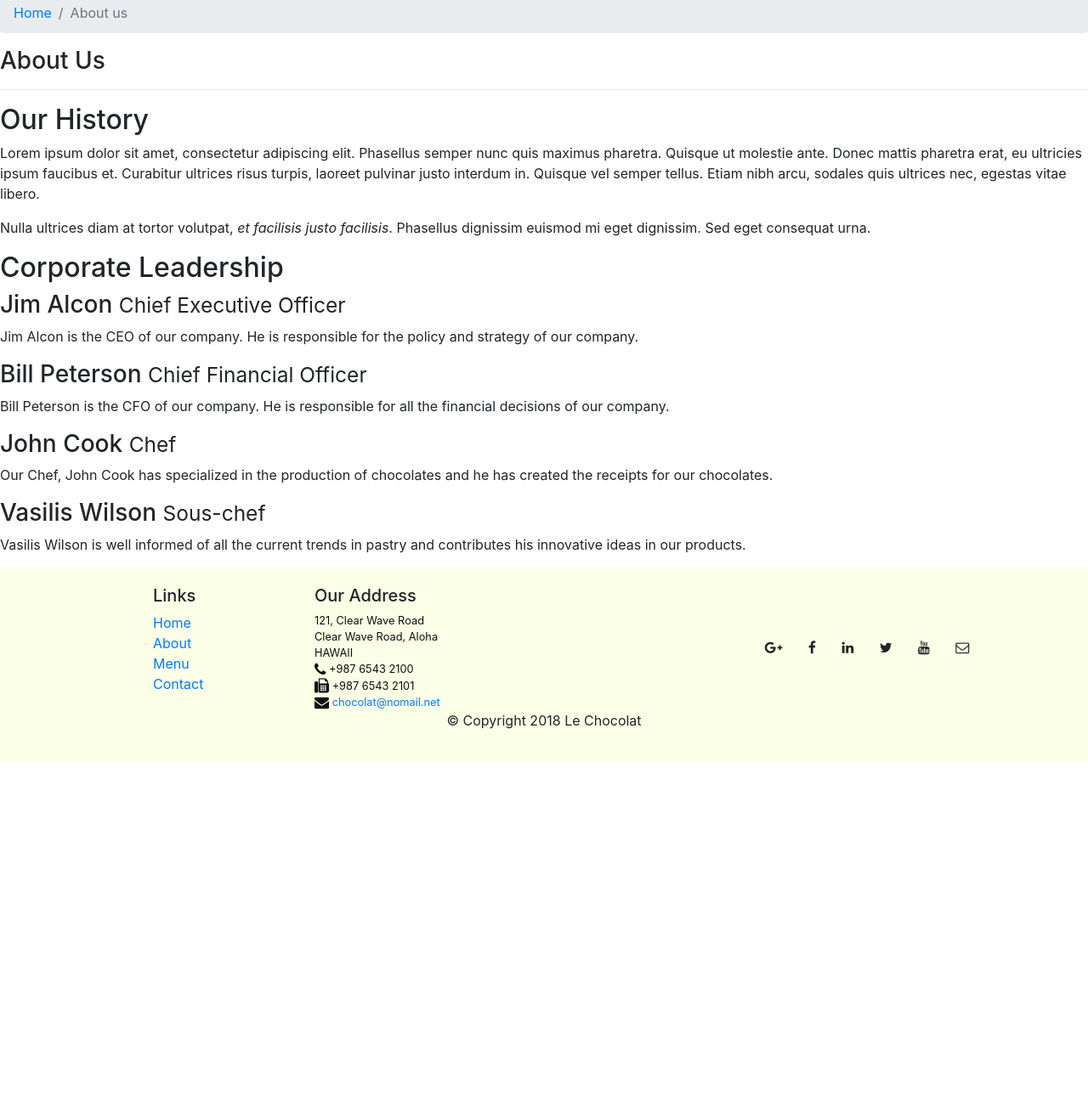
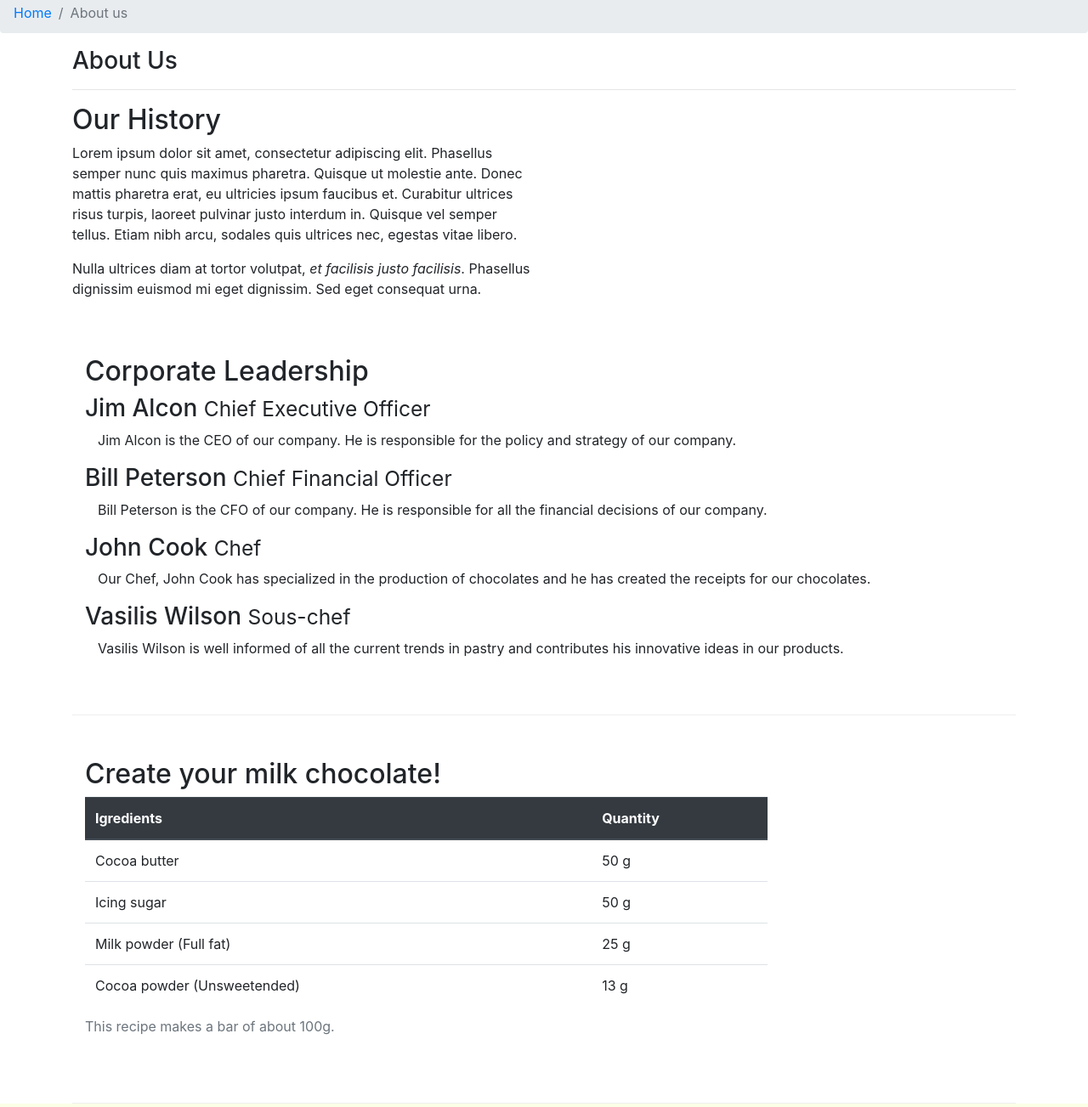
Before and after one commit to abdalrahmanhamami/leChocolat, a website: page aboutus.html in a window 1280 px wide. Shown: the part 319-1622 px from the top of the page at 85% size. Before the commit the page ends 1215 px from the top, so only its background shows below. Drawn offline with nearby package versions, Linux system fonts and the light colour scheme.

Commit message:
Bootstrap Assigment  Task 2!

```diff
--- a/aboutus.html
+++ b/aboutus.html
@@ -63,16 +63,16 @@
         </ol>
     </nav>
 
-    <div>
-        <div>
-            <div>
+    <div class="container">
+        <div class="row">
+            <div class="col-12">
                 <h3>About Us</h3>
                 <hr>
             </div>
         </div>
 
-        <div>
-            <div>
+        <div class="row">
+            <div class= "col-12 col-sm-6">
                 <h2>Our History</h2>
                 <p>Lorem ipsum dolor sit amet, consectetur adipiscing elit. Phasellus semper nunc quis maximus
                     pharetra. Quisque ut molestie ante. Donec mattis pharetra erat, eu ultricies ipsum faucibus et.
@@ -81,28 +81,65 @@
                 <p>Nulla ultrices diam at tortor volutpat, <em>et facilisis justo facilisis</em>. Phasellus dignissim
                     euismod mi eget dignissim. Sed eget consequat urna. </p>
             </div>
-            <div>
+            <div class="col col-sm">
             </div>
         </div>
 
 
-        <div>
-            <div>
+        <div class ="row row-content">
+            <div class = "col-12">
                 <h2>Corporate Leadership</h2>
                 <h3>Jim Alcon <small>Chief Executive Officer </small></h3>
-                <p>Jim Alcon is the CEO of our company. He is responsible for the policy and strategy of our company.
+                <p class= "col d-none d-sm-block">Jim Alcon is the CEO of our company. He is responsible for the policy and strategy of our company.
                 </p>
                 <h3>Bill Peterson <small>Chief Financial Officer </small></h3>
-                <p>Bill Peterson is the CFO of our company. He is responsible for all the financial decisions of our
+                <p class= "col d-none d-sm-block">Bill Peterson is the CFO of our company. He is responsible for all the financial decisions of our
                     company. </p>
                 <h3>John Cook <small>Chef</small></h3>
-                <p>Our Chef, John Cook has specialized in the production of chocolates and he has created the receipts
+                <p class= "col d-none d-sm-block">Our Chef, John Cook has specialized in the production of chocolates and he has created the receipts
                     for our chocolates. </p>
                 <h3>Vasilis Wilson <small>Sous-chef </small></h3>
-                <p>Vasilis Wilson is well informed of all the current trends in pastry and contributes his innovative
+                <p class= "col d-none d-sm-block">Vasilis Wilson is well informed of all the current trends in pastry and contributes his innovative
                     ideas in our products. </p>
             </div>
         </div>
+        <div class="row row-content">
+                <div class="col-12 col-sm-9">
+                  <h2> Create your milk chocolate!</h2>
+
+                <div class="table-responsive">
+                        <table class="table table-hover">
+                        <caption>This recipe makes a bar of about 100g.</caption>
+                        <thead class="thead-dark">
+                            <tr>
+                                <th>Igredients</th>
+                                <th>Quantity</th>
+                            </tr>
+                        </thead>
+                        <tbody>
+                            <tr >
+                                <td>Cocoa butter</td>
+                                <td>50 g</td>
+                            </tr>
+                            <tr>
+                                <td>Icing sugar</td>
+                                <td>50 g</td>
+                            </tr>
+                            <tr>
+                                <td>Milk powder (Full fat)</td>
+                                <td>25 g</td>
+                            </tr>
+                            <tr>
+                                <td>Cocoa powder (Unsweetended)</td>
+                                <td>13 g</td>
+                            </tr>
+                        </tbody>
+                        </table>
+                    </div>
+                </div>
+                <div class="col-12 col-sm-3">
+                </div>
+              </div>
 
     </div>
 
```
